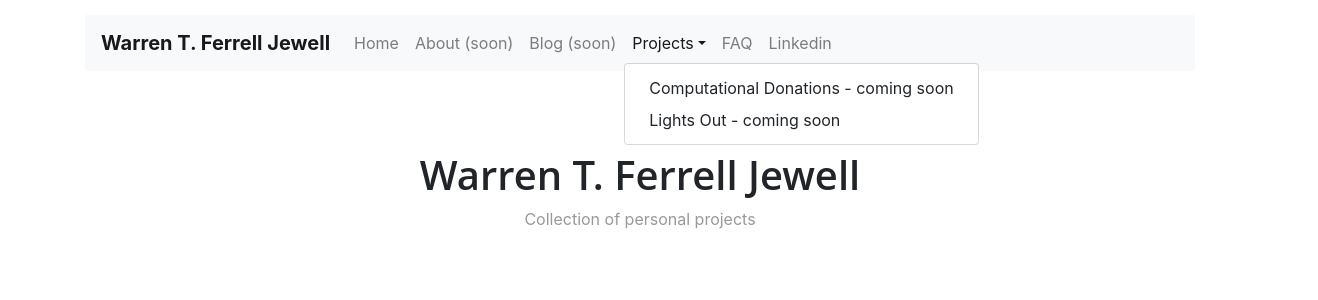
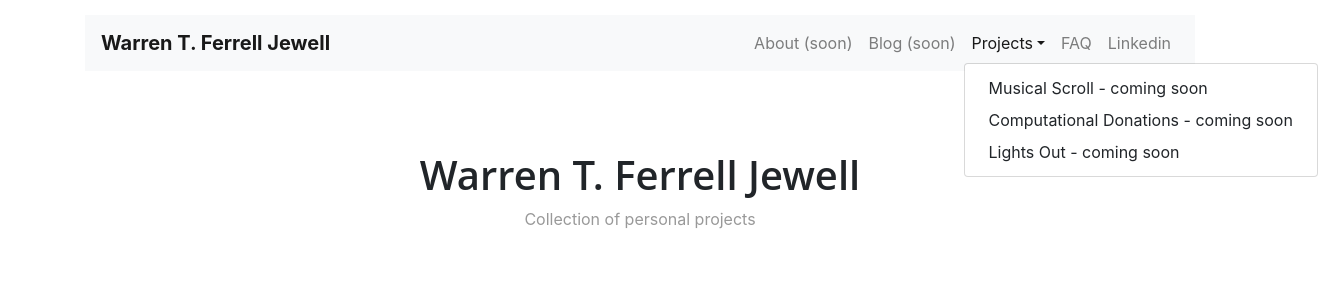
Before and after one commit to WarrenFerrell/WarrenFerrell.github.io, a React (Create React App) app: page / in a window 1280 px wide. Both pictures are taken after a click on the button "Projects". Shown: the top 300 px of the page, 1318 px wide, since content can reach past the window. Built offline with nearby package versions, Linux system fonts and the light colour scheme.

Commit message:
right justify links

```diff
--- a/src/App.js
+++ b/src/App.js
@@ -8,22 +8,20 @@ function App() {
   return (
     <div className="App container">
 <Navbar bg="light" expand="lg">
-  <Navbar.Brand href="#home">Warren T. Ferrell Jewell</Navbar.Brand>
+  <Navbar.Brand href="/">Warren T. Ferrell Jewell</Navbar.Brand>
   <Navbar.Toggle aria-controls="basic-navbar-nav" />
   <Navbar.Collapse id="basic-navbar-nav">
-    <Nav className="mr-auto">
-      <Nav.Link href="/">Home</Nav.Link>
+  <Nav className="ml-auto" pullRight="true">
       <Nav.Link href="/About">About (soon)</Nav.Link>
       <Nav.Link href="/Blog">Blog (soon)</Nav.Link>
       <NavDropdown title="Projects" id="basic-nav-dropdown">
+        <NavDropdown.Item href="/projects/musicalscroll">Musical Scroll - coming soon</NavDropdown.Item>
         <NavDropdown.Item href="/projects/bitcoinmining">Computational Donations - coming soon</NavDropdown.Item>
         <NavDropdown.Item href="/projects/lightsout">Lights Out - coming soon</NavDropdown.Item>
       </NavDropdown>
       <Nav.Link href="/faq">FAQ</Nav.Link>
-      <Nav pullRight>
         <Nav.Link href="http://www.linkedin.com/in/warrenferrell">Linkedin</Nav.Link>
       </Nav>
-    </Nav>
   </Navbar.Collapse>
 </Navbar>
 <Routes />
```
